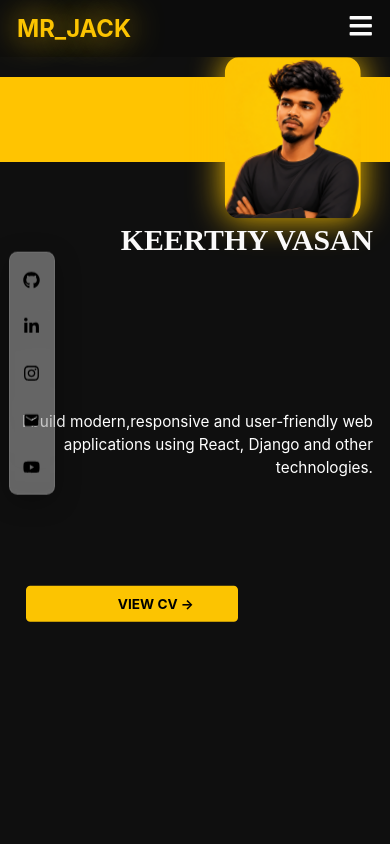
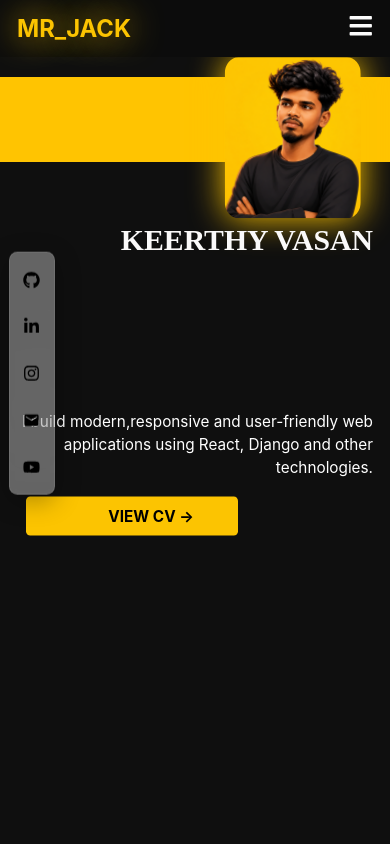
Before and after one commit to keerthy-07/my-app, a React (Create React App) app: page / in a window 390 px wide. Shown: the top 844 px of the page. Built offline with nearby package versions, Linux system fonts and the light colour scheme.

Commit message:
updated responsive head,profile and socialbar

```diff
--- a/src/components/profile/profile.css
+++ b/src/components/profile/profile.css
@@ -146,7 +146,7 @@
     transform: translateY(-105px);
   }
 
-  .stats h4{
+  .profile h4{
     width: fit-content;
     margin: 15px auto;
     font-size: 18px;
```
